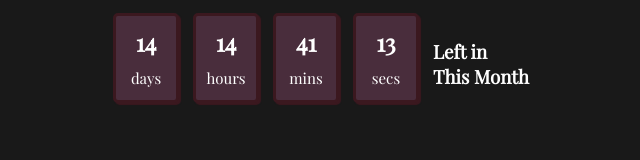
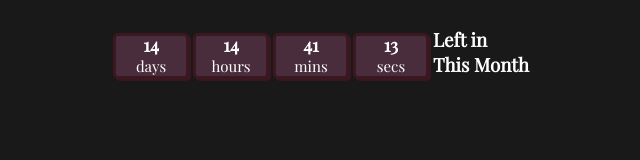
Before and after one commit to izzieye/Time-Left-Widget, a plain HTML site: page index.html in a window 1280 px wide. Shown: the whole page, without its empty margins (319-959 px from the left). Drawn offline with nearby package versions, Linux system fonts and the light colour scheme.

Commit message:
Update index.html

```diff
--- a/index.html
+++ b/index.html
@@ -18,8 +18,13 @@
         }
         .box{
             display: inline-block;
-            padding: 10px;
-            min-width: 40px;
+            flex-direction: column;
+            justify-content: center;
+            align-items: center;
+
+            min-width: 70px;
+            padding: 12 px 10px;
+
             border: 3px solid #3B181F;
             border-radius: 5px;
             background-color: #492D3C;
@@ -28,9 +33,9 @@
         }
 
         h2{
-            display: inline-block;
-            margin-right: 10px;
-            margin-block-start: 5px;
+            margin: 0;
+            font-size: 18px;
+            line-height: 1.1;
         }
         h3{
             text-align: left;
```
